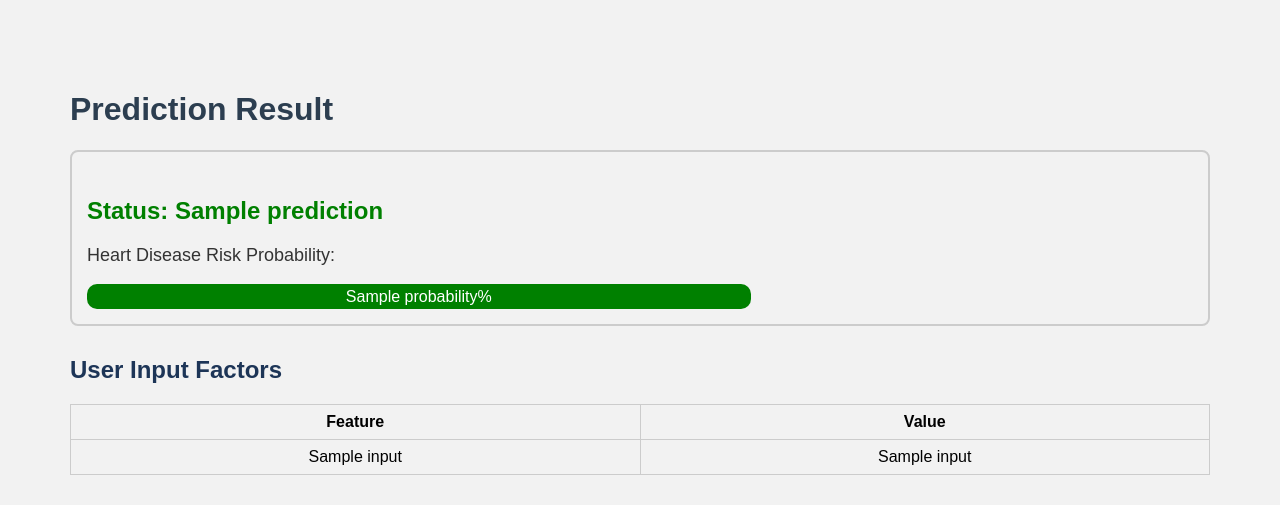
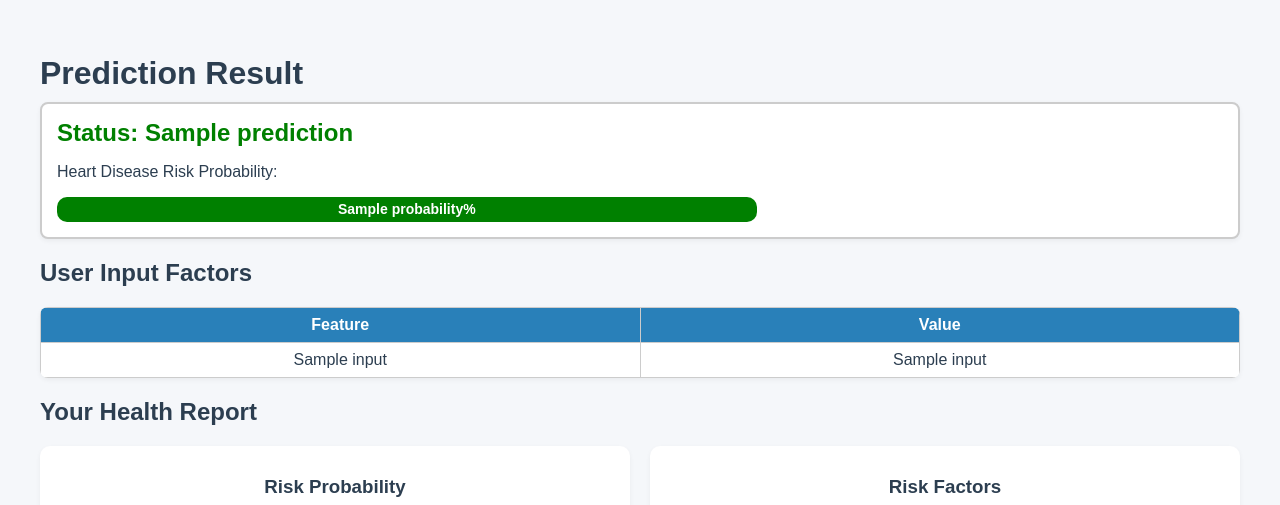
Before and after one commit to CartoonSketch/HDP-Project, a Flask app: template templates/result.html in a window 1280 px wide. Shown: the top 505 px of the page. Run offline with Flask 3, Linux system fonts and the light colour scheme; the template is opened without the code that fills it: most values are stand-ins (such as "Sample title", 1, 10 or a date in 2020).

Commit message:
Update style.css

```diff
--- a/static/css/style.css
+++ b/static/css/style.css
@@ -1,78 +1,178 @@
-/* General body styling */
+/* =========================
+   Global Styles
+========================= */
 body {
-    font-family: Arial, sans-serif;
-    background-color: #f2f2f2;
-    padding: 50px;
+    font-family: 'Segoe UI', Tahoma, Geneva, Verdana, sans-serif;
+    margin: 0;
+    padding: 20px;
+    background: #f5f7fa;
+    color: #2c3e50;
 }
 
-/* Container for pages */
-.container {
-    background-color: #ffffff;
+h1, h2, h3 {
+    margin-top: 15px;
+    margin-bottom: 10px;
+    font-weight: 600;
+}
+
+/* =========================
+   Buttons & Links
+========================= */
+a {
+    color: #2980b9;
+    text-decoration: none;
+    transition: color 0.2s;
+}
+
+a:hover {
+    color: #1a5276;
+    text-decoration: underline;
+}
+
+button, input[type="submit"] {
+    background: #2980b9;
+    color: #fff;
+    border: none;
+    padding: 10px 16px;
+    border-radius: 6px;
+    cursor: pointer;
+    transition: background 0.2s;
+}
+
+button:hover, input[type="submit"]:hover {
+    background: #1f618d;
+}
+
+/* =========================
+   Result Box
+========================= */
+.result-box {
+    padding: 20px;
+    border: 2px solid #ddd;
     border-radius: 10px;
-    padding: 40px;
-    max-width: 800px;
-    margin: auto;
-    box-shadow: 0px 0px 15px rgba(0,0,0,0.2);
+    background: #fff;
+    margin-bottom: 20px;
+    box-shadow: 0 2px 5px rgba(0,0,0,0.05);
+}
+
+.result-box h2 {
+    margin: 0;
+}
+
+/* =========================
+   Progress Bar
+========================= */
+.progress-container {
+    background: #eee;
+    border-radius: 10px;
+    overflow: hidden;
+    width: 60%;
+    margin-top: 10px;
+    height: 25px;
+}
+
+.progress-bar {
+    height: 25px;
+    color: #fff;
+    text-align: center;
+    line-height: 25px;
+    font-size: 14px;
+    font-weight: bold;
+}
+
+/* =========================
+   Tables
+========================= */
+.inputs-table {
+    border-collapse: collapse;
+    width: 100%;
+    margin: 20px 0;
+    background: #fff;
+    border-radius: 8px;
+    overflow: hidden;
+    box-shadow: 0 2px 5px rgba(0,0,0,0.05);
+}
+
+.inputs-table th {
+    background: #2980b9;
+    color: white;
+    padding: 10px;
+}
+
+.inputs-table td {
+    border: 1px solid #ddd;
+    padding: 8px;
     text-align: center;
 }
 
-/* Headings */
-h1 {
-    color: #e63946;
+/* =========================
+   Charts
+========================= */
+.charts {
+    display: flex;
+    flex-wrap: wrap;
+    gap: 20px;
+    justify-content: space-around;
+    margin: 20px 0;
 }
 
-h2 {
-    margin-top: 30px;
-    color: #1d3557;
+.chart-box {
+    flex: 1;
+    min-width: 280px;
+    background: #fff;
+    padding: 15px;
+    border-radius: 10px;
+    text-align: center;
+    box-shadow: 0 2px 5px rgba(0,0,0,0.05);
 }
 
-/* Paragraphs */
-p, .summary {
-    font-size: 18px;
-    color: #333333;
-    margin-top: 10px;
+.chart-box img {
+    max-width: 100%;
+    border-radius: 8px;
+    border: 1px solid #ddd;
 }
 
-/* Forms */
-form {
-    margin-top: 30px;
+/* =========================
+   Feedback Suggestions
+========================= */
+.feedback {
+    background: #fef9e7;
+    border-left: 5px solid #e67e22;
+    padding: 10px;
+    margin: 10px 0;
+    border-radius: 6px;
+    box-shadow: 0 1px 3px rgba(0,0,0,0.05);
 }
 
-label {
-    display: block;
-    margin-top: 20px;
-    font-weight: bold;
-    color: #333333;
+/* =========================
+   Analysis Charts Grid
+========================= */
+.analysis-charts {
+    display: grid;
+    grid-template-columns: repeat(auto-fit, minmax(250px, 1fr));
+    gap: 20px;
+    margin-top: 15px;
 }
 
-select {
+.analysis-charts img {
     width: 100%;
-    padding: 10px;
-    margin-top: 5px;
-    border-radius: 5px;
-    border: 1px solid #ccc;
+    border: 1px solid #ddd;
+    border-radius: 6px;
 }
 
-/* Buttons */
-.btn {
-    background-color: #e63946;
-    color: white;
-    padding: 15px 30px;
-    border: none;
-    border-radius: 5px;
-    font-size: 18px;
-    cursor: pointer;
-    margin-top: 30px;
-    width: 100%;
-    text-decoration: none;
+.analysis-charts p {
+    text-align: center;
+    margin: 5px 0;
 }
 
-.btn:hover {
-    background-color: #d62828;
+/* =========================
+   Mobile Responsive
+========================= */
+@media (max-width: 768px) {
+    .progress-container {
+        width: 100%;
+    }
+    .charts {
+        flex-direction: column;
+    }
 }
-
-/* Optional: smaller summary text */
-.summary {
-    font-size: 16px;
-    color: #555555;
-}
```
